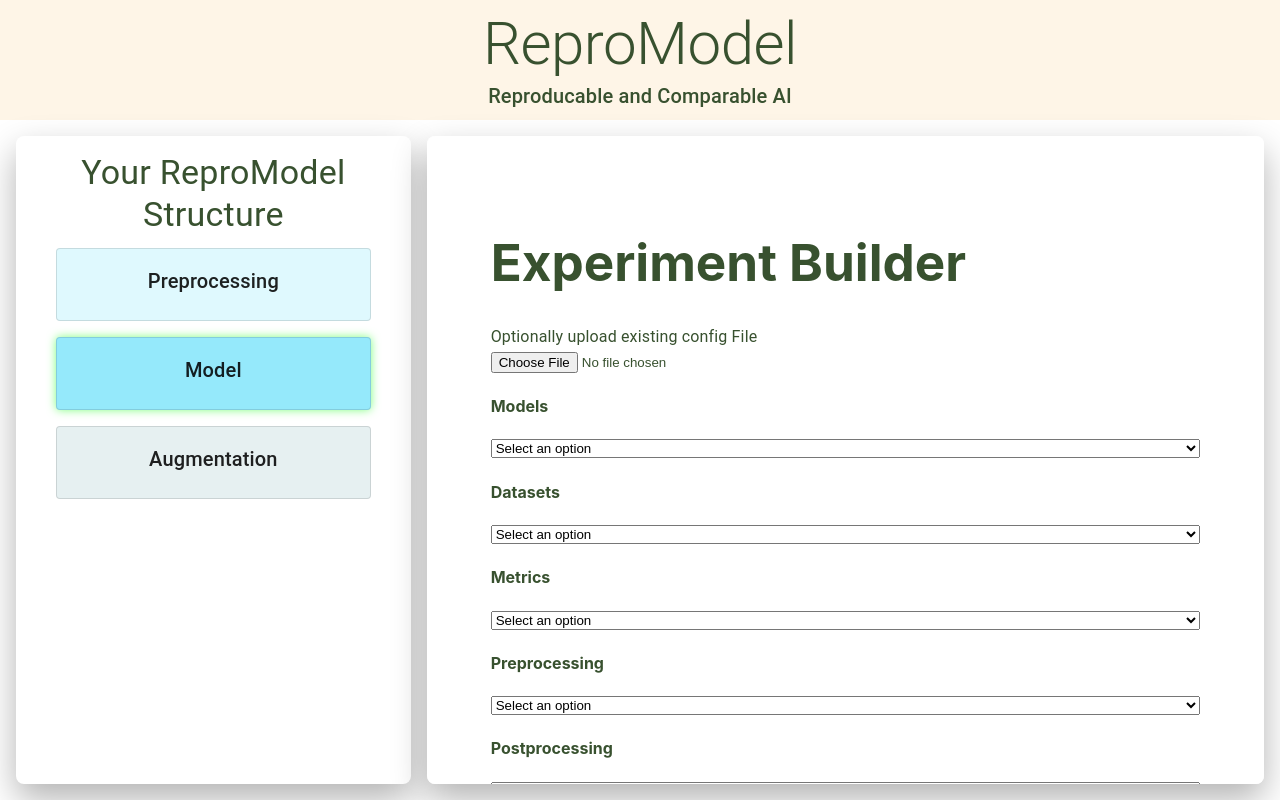
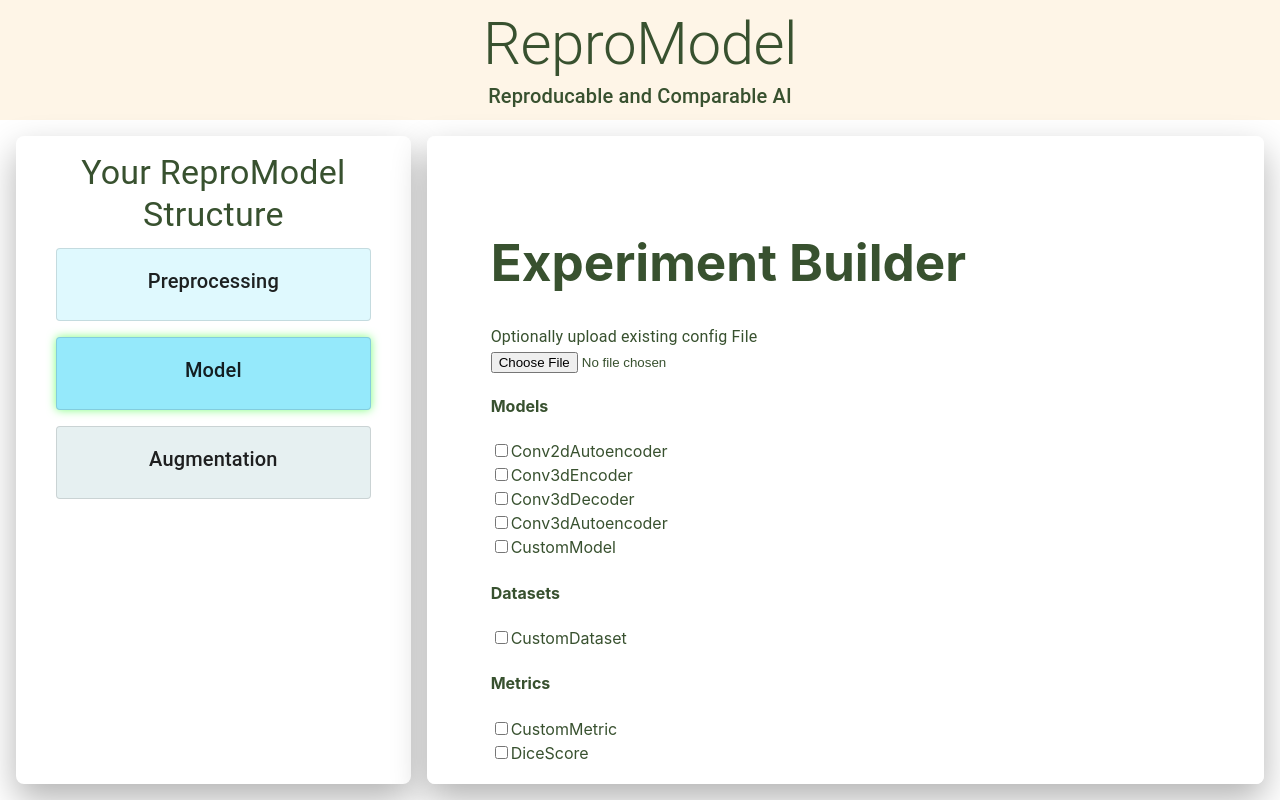
Before and after one commit to ReproModel/repromodel, a React (Vite) app: page / in a window 1280 px wide. Built offline with nearby package versions, Linux system fonts and the light colour scheme.

Commit message:
Implement Multiple Select

```diff
--- a/src/UI/NewDynamicFormBuilder.jsx
+++ b/src/UI/NewDynamicFormBuilder.jsx
@@ -89,19 +89,22 @@ const DynamicFormBuilder = () => {
             {Object.entries(newQuestions).map(([folder, folderContent]) => (
               <div style={{ display: "flex", flexDirection: "column" }}>
                 <h4> {capitalizeFirstLetter(folder)}</h4>
-                <Field key={folder} as="select" id={folder} name={folder}>
-                  <option value="">Select an option</option>
+
+
                   {Object.entries(folderContent).map(([file, fileContent]) => (
                     <>
                       {" "}
                       {Object.entries(fileContent).map(
                         ([className, fileContent]) => (
-                          <option value={className}>{className}</option>
+                          <label>
+                          <Field type="checkbox" name={folder} value={className}></Field>
+                          {className}
+                          </label>
                         )
                       )}
                     </>
                   ))}
-                </Field>
+
                 {/* For each Filename */}
                 {Object.entries(folderContent).map(([file, fileContent]) => (
                   <>
@@ -109,8 +112,12 @@ const DynamicFormBuilder = () => {
                     {Object.entries(fileContent).map(
                       ([className, classContent]) => (
                         <div style={{ paddingLeft: "16px" }}>
-                          {values[folder] === className && (
-                            <div style={{ display: "flex", flexDirection: "column" }}>
+
+
+                          {values[folder] && values[folder].includes(className) && (
+                            <div style={{ display: "flex", flexDirection: "column" ,border: "2px solid #000000",
+                            borderRadius: "10px", padding:"8px" , margin:"8px" }}>
+                              <p>{className} Params</p>
 
                               {/* Conditionally renders Param Questions if the class is selected */}
 
```
